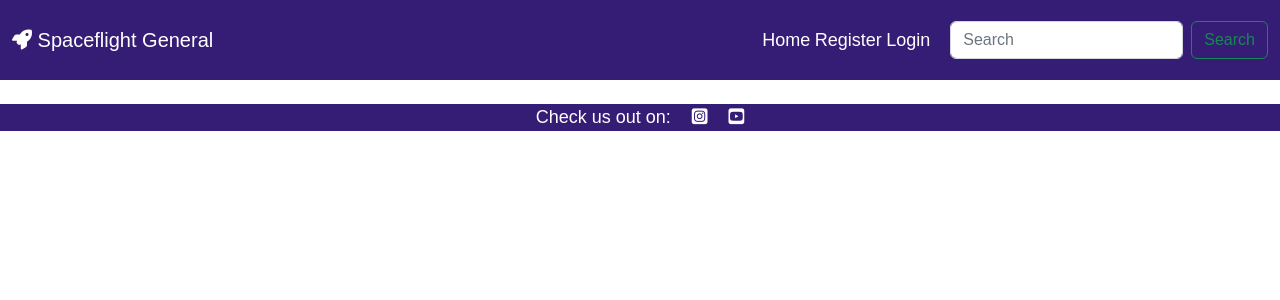
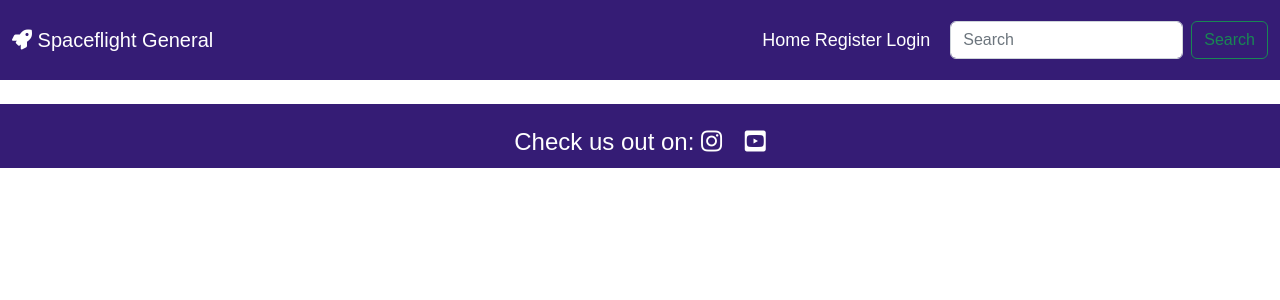
Before and after one commit to kylo74/django-spaceflight-blog, a Django app: page / in a window 1280 px wide. Shown: the top 300 px of the page. Run offline with Django 3.2, Linux system fonts and the light colour scheme; data that the repository does not hold is empty; some libraries are stand-ins or nearby versions; some web fonts are replaced.

Commit message:
Add styles for footer

```diff
--- a/static/css/style.css
+++ b/static/css/style.css
@@ -47,4 +47,10 @@ a.post-link:hover {
 footer {
     background-color: #351C75;
     font-size: large;
+    min-height: 8vh;
+    font-size: x-large;
 }
+
+footer p {
+    padding-top: 20px;
+}
--- a/templates/base.html
+++ b/templates/base.html
@@ -6,7 +6,7 @@
     <meta name="viewport" content="width=device-width, initial-scale=1.0">
     <link href="https://cdn.jsdelivr.net/npm/bootstrap@5.2.0-beta1/dist/css/bootstrap.min.css" rel="stylesheet" integrity="sha384-0evHe/X+R7YkIZDRvuzKMRqM+OrBnVFBL6DOitfPri4tjfHxaWutUpFmBp4vmVor" crossorigin="anonymous">
     <script src="https://cdn.jsdelivr.net/npm/bootstrap@5.2.0-beta1/dist/js/bootstrap.bundle.min.js" integrity="sha384-pprn3073KE6tl6bjs2QrFaJGz5/SUsLqktiwsUTF55Jfv3qYSDhgCecCxMW52nD2" crossorigin="anonymous"></script>
-    <script src="https://kit.fontawesome.com/5a3395913f.js" crossorigin="anonymous"></script>
+    <link rel="stylesheet" href="https://cdnjs.cloudflare.com/ajax/libs/font-awesome/5.9.0/css/all.min.css">
     <link rel="preconnect" href="https://fonts.googleapis.com">
     <link rel="preconnect" href="https://fonts.gstatic.com" crossorigin>
     <link href="https://fonts.googleapis.com/css2?family=Kdam+Thmor+Pro&display=swap" rel="stylesheet">
@@ -43,9 +43,12 @@
     </main>
 
     <footer>
-      <p class="m-0 text-center text-white">Check us out on:
-          <i class="fab fa-instagram-square ms-3"></i>
-          <i class="fab fa-youtube-square ms-3"></i></p>
+      <div class="footer-elements">
+        <p class="m-0 text-center text-white">Check us out on:
+          <i class="fab fa-instagram"></i>
+          <i class="fab fa-youtube-square ms-3"></i>
+        </p>
+      </div>
     </footer>
 
 </body>
--- a/templates/index.html
+++ b/templates/index.html
@@ -24,7 +24,7 @@
                                         <h2 class="card-title">{{ post.title }}</h2>
                                         <p class="card-text">{{ post.excerpt }}</p>
                                     </a>
-                                    <p>{{ post.created_on }} <i class="fa fa-solid fa-up-long"></i>{{ post.number_of_likes }}</p>
+                                    <p>{{ post.created_on }} <i class="fas fa-arrow-up"></i></i> {{ post.number_of_likes }}</p>
                                 </div>
                             </div>
                         </div>
```
